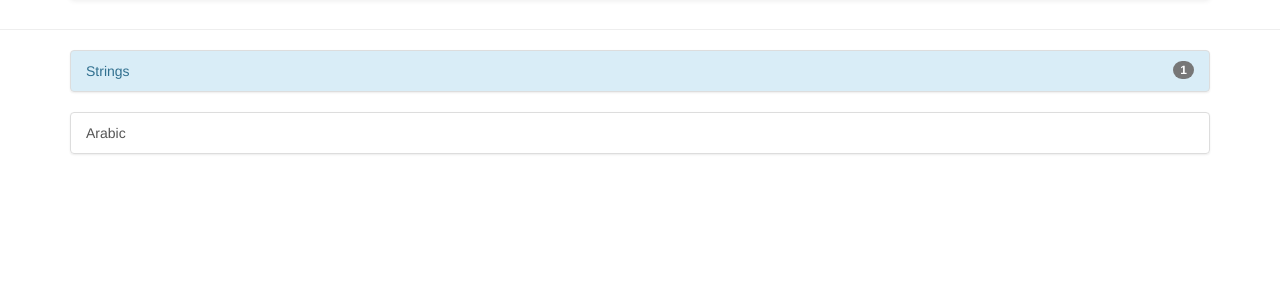
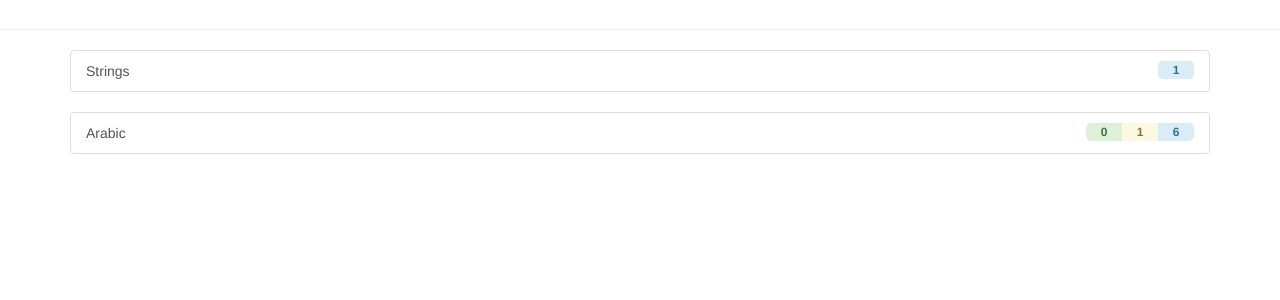
Before and after one commit to tughi/localizappion, a Django app: page /projects/00000000-0000-0000-0000-000000000001 in a window 1280 px wide. Shown: the part 92-392 px from the top of the page. Run offline with Django 3.2, Linux system fonts and the light colour scheme; data comes from the database, SQL or seed files in the repository; tables that the repository leaves empty hold one stand-in row (values such as "Sample post"); parts of the project's set-up code (start-up, migrations or seed data) failed here and were passed over; some libraries are stand-ins or nearby versions.

Commit message:
Show project languages with translation progress

```diff
--- a/localizappion/core/static/core/style.css
+++ b/localizappion/core/static/core/style.css
@@ -11,3 +11,42 @@
         content: '⟫';
     }
 }
+
+.list-group-item > .badge {
+    min-width: 36px;
+    border-radius: 5px;
+    background-color: #d9edf7;
+    color: #31708f;
+}
+
+.list-group-item > .suggestions-required,
+.list-group-item > .suggestions-submitted,
+.list-group-item > .suggestions-voted {
+    display: inline-block;
+    float: right;
+    min-width: 36px;
+    padding: 3px 7px;
+    font-size: 12px;
+    font-weight: 700;
+    line-height: 1;
+    text-align: center;
+    white-space: nowrap;
+    vertical-align: middle;
+}
+
+.list-group-item > .suggestions-voted {
+    border-radius: 5px 0 0 5px;
+    background-color: #dff0d8;
+    color: #3c763d;
+}
+
+.list-group-item > .suggestions-submitted {
+    background-color: #fcf8e3;
+    color: #8a6d3b;
+}
+
+.list-group-item > .suggestions-required {
+    border-radius: 0 5px 5px 0;
+    background-color: #d9edf7;
+    color: #31708f;
+}
--- a/localizappion/core/templates/core/base.html
+++ b/localizappion/core/templates/core/base.html
@@ -8,7 +8,6 @@
     <title>Localizappion{% if project %} :: {{ project.name }}{% endif %}</title>
 
     <link rel="stylesheet" href="//maxcdn.bootstrapcdn.com/bootstrap/3.3.7/css/bootstrap.min.css">
-    <link rel="stylesheet" href="//maxcdn.bootstrapcdn.com/bootstrap/3.3.7/css/bootstrap-theme.min.css">
 
     <link rel="stylesheet" href="{% static 'core/style.css' %}">
 
--- a/localizappion/core/templates/core/project_status.html
+++ b/localizappion/core/templates/core/project_status.html
@@ -11,14 +11,19 @@
 
 {% block content %}
 <div class="list-group">
-    <a href="{% url 'project_strings' project.uuid %}" class="list-group-item list-group-item-info">
+    <a href="{% url 'project_strings' project.uuid %}" class="list-group-item">
         <span class="badge">{{ project.strings.count }}</span>
         Strings
     </a>
 </div>
 <div class="list-group">
-    {% for language in project.languages.all %}
-    <a href="#" class="list-group-item">{{ language.name }}</a>
+    {% for language in languages %}
+    <a href="#" class="list-group-item">
+        <span class="suggestions-required">{{ language.progress.required_suggestions }}</span>
+        <span class="suggestions-submitted">{{ language.progress.submitted_suggestions }}</span>
+        <span class="suggestions-voted">{{ language.progress.voted_suggestions }}</span>
+        {{ language.name }}
+    </a>
     {% endfor %}
 </div>
 {% endblock %}
--- a/localizappion/core/views.py
+++ b/localizappion/core/views.py
@@ -8,6 +8,7 @@ from django.contrib.auth import login
 from django.contrib.auth import logout
 from django.contrib.auth.decorators import permission_required
 from django.db import transaction
+from django.db.models import Sum
 from django.shortcuts import redirect
 from django.shortcuts import render
 
@@ -47,11 +48,57 @@ class ProjectListView(views.View):
         ))
 
 
+REQUIRED_VOTES = 3
+
+
+class Progress:
+    def __init__(self, project, language):
+        self.required_suggestions = 0
+        self.submitted_suggestions = 0
+        self.voted_suggestions = 0
+
+        strings = String.objects.filter(project=project)
+        for string in strings:
+            suggestions = {}
+            for suggestion in string.suggestions.filter(language=language).annotate(votes_value=Sum('votes__value')):
+                if suggestion.plural_form in suggestions:
+                    suggestions[suggestion.plural_form] = (suggestion.votes_value or 0) >= REQUIRED_VOTES or suggestions[suggestion.plural_form]
+                else:
+                    suggestions[suggestion.plural_form] = (suggestion.votes_value or 0) >= REQUIRED_VOTES
+
+            self.required_suggestions += 1
+            if 'other' in suggestions:
+                self.submitted_suggestions += 1
+                if suggestions['other']:
+                    self.voted_suggestions += 1
+
+            if string.value_one:
+                for plural_form in language.plural_forms:
+                    if plural_form != 'other':
+                        self.required_suggestions += 1
+                        if plural_form in suggestions:
+                            self.submitted_suggestions += 1
+                            if suggestions[plural_form]:
+                                self.voted_suggestions += 1
+
+    @property
+    def percentage_voted(self):
+        return 100. * self.voted_suggestions / self.required_suggestions
+
+    @property
+    def percentage_submitted_only(self):
+        return 100. * (self.submitted_suggestions - self.voted_suggestions) / self.required_suggestions
+
+
 class ProjectStatusView(views.View):
     @staticmethod
     def get(request, project_uuid=None):
+        # TODO: optimize progress load time
+        project = Project.objects.get(uuid=project_uuid)
+        languages = [dict(code=language.code, name=language.name, progress=Progress(project, language)) for language in project.languages.all()]
         return render(request, 'core/project_status.html', dict(
-            project=Project.objects.get(uuid=project_uuid)
+            project=project,
+            languages=languages,
         ))
 
 
```
